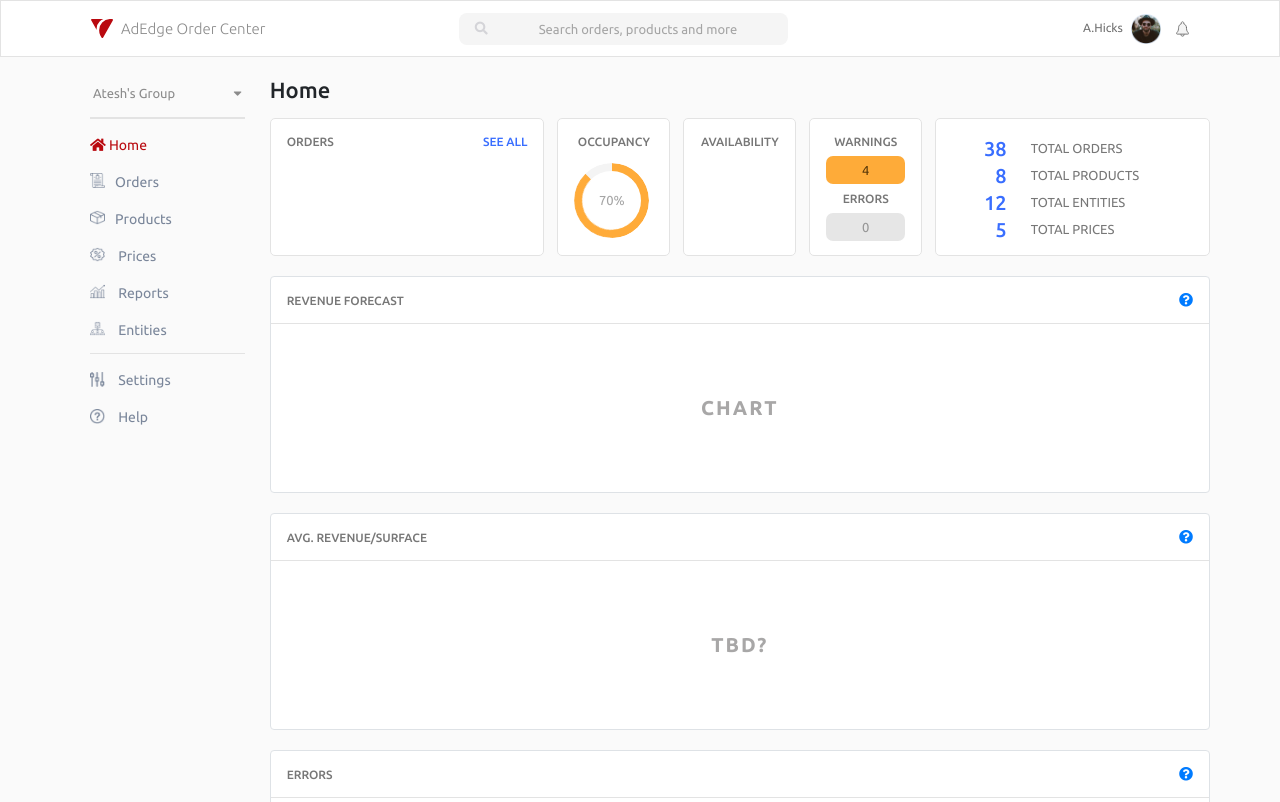
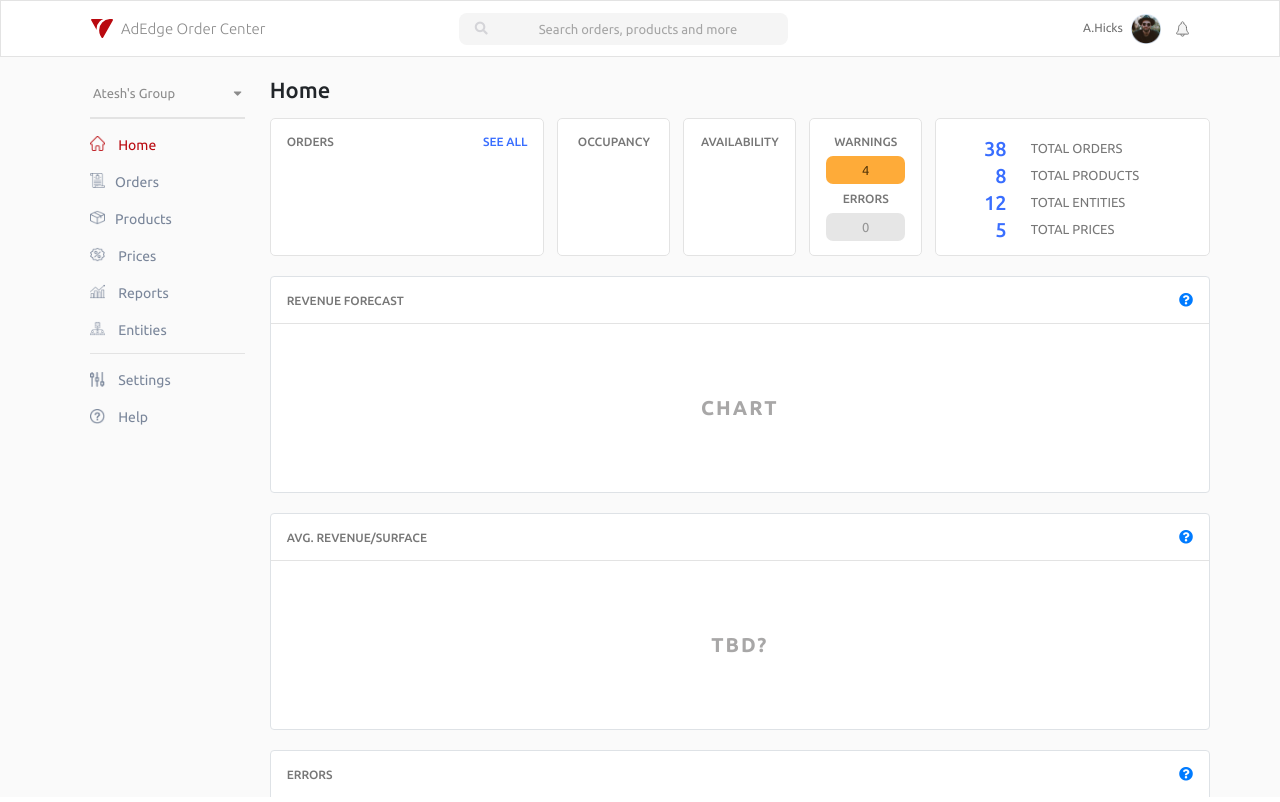
Before and after one commit to bhanuwhite/react-order-dashboard, a React (Create React App) app: page /home in a window 1280 px wide. Built offline with nearby package versions, Linux system fonts and the light colour scheme.

Commit message:
Fixed transition issue of navbar

```diff
--- a/src/assets/scss/mixins.scss
+++ b/src/assets/scss/mixins.scss
@@ -1,3 +1,4 @@
+@import "variable.scss";
 @mixin page_heading {
     font-family: "Ubuntu-Medium";
     font-size: 22px;
@@ -7,7 +8,7 @@
 @mixin section_heading {
     font-size: 12px;
     text-transform: uppercase;
-    color: #777777;
+    color: $primary-gray-color;
     line-height: 13px;
     font-family: "Ubuntu-Medium";
 }
--- a/src/assets/scss/style.scss
+++ b/src/assets/scss/style.scss
@@ -77,10 +77,6 @@ img {
         font-family: "Ubuntu-Bold" !important;
     }
 
- ::placeholder {
-    color: #c9c9c9;
-}
-
     //Global Styles
     .main-wrapper {
         height: 100vh;
@@ -88,22 +84,6 @@ img {
 
     .main-wrapper .mobile-filter {
         display: none;
-}
-
-//footer styles
-.footer-wrapper {
-    background-color: $bg-light-gray;
-    padding: 20px 35px 20px 50px;
-    border-top: 1px solid $ligh-gray-color;
-    .privacy-block {
-        display: flex;
-        justify-content: space-between;
-    }
-    p {
-        margin-bottom: 0px;
-        font-size: 12px;
-        color: #ADADAD;
-    }
     }
 
     //header styles
@@ -166,6 +146,40 @@ header {
         }
     }
 
+    //footer styles
+    .footer-wrapper {
+        background-color: $bg-light-gray;
+        padding: 20px 35px 20px 50px;
+        border-top: 1px solid $ligh-gray-color;
+        .privacy-block {
+            display: flex;
+            justify-content: space-between;
+        }
+        p {
+            margin-bottom: 0px;
+            font-size: 12px;
+            color: $ligh-gray-color;
+        }
+    }
+
+    .widget-links {
+        li {
+            list-style-type: none;
+            float: left;
+            a {
+                color: $dark-gray-color;
+                font-size: 12px;
+                margin-right: 15px;
+                font-family: "Ubuntu-Bold";
+            }
+        }
+    }
+
+    .copy-right {
+        margin-top: 10px;
+        font-family: "Ubuntu-Bold";
+    }
+
     // Side Menu Styles
     .sidemenu {
         width: 13%;
@@ -222,7 +236,7 @@ header {
     .content-wrapper {
         padding: 20px 70px 20px 25px;
         width: 87%;
-    height: calc(100vh - 55px);
+        height: calc(100vh - 60px);
         overflow-y: auto;
         .footer-wrapper {
             padding: 20px 0px 20px 0px;
@@ -330,24 +344,6 @@ button.warning:hover {
         margin-left: 8px;
     }
 
-.widget-links {
-    li {
-        list-style-type: none;
-        float: left;
-        a {
-            color: #7E7E7E;
-            font-size: 12px;
-            margin-right: 15px;
-            font-family: "Ubuntu-Bold";
-        }
-    }
-}
-
-.copy-right {
-    margin-top: 10px;
-    font-family: "Ubuntu-Bold";
-}
-
     .atesh-group {
         .bg-white {
             background-color: #fafafa !important;
@@ -378,29 +374,50 @@ button.warning:hover {
         display: flex;
         align-items: center;
         padding: 35px;
+    }
+
     .login-block {
         width: 95%;
         img {
             margin-bottom: 25px;
         }
+    }
+
     .welcome-heading {
         font-size: 30px;
         margin-bottom: 10px;
         line-height: 16px;
         font-family: "Ubuntu-Bold";
-            color: #000;
+        color: $black-color;
     }
+
     .welcome-text {
         font-size: 18px;
         line-height: 25px;
         margin-bottom: 30px;
         font-family: "Ubuntu-Regular";
-            color: #000;
+        color: $black-color;
     }
+
+    .login-button {
+        width: 100%;
+        display: block;
+        background-color: $bg-blue !important;
+    }
+
+    .forgot-password {
+        color: $blue-color;
+        display: inline-block;
+        font-family: "Ubuntu-Bold";
+        font-size: 15px;
+        margin-top: 14px;
+        line-height: 19px;
+    }
+
     .full-input {
         display: block;
         padding: 10px 8px;
-            border: 1px solid #E0E0E0;
+        border: 1px solid $primary-border-color;
         margin-bottom: 10px;
         border-radius: 5px;
         height: 59px;
@@ -415,24 +432,13 @@ button.warning:hover {
         label {
             display: block;
             font-size: 14px;
-                color: #777777;
-                /* font-weight: 600; */
+            color: $primary-gray-color;
+            font-family: "Ubuntu-Regular";
             margin-bottom: 4px;
             line-height: 19px;
         }
-        }
-        .login-button {
-            width: 100%;
-            display: block;
-        }
-        .forgot-password {
-            color: $blue-color;
-            display: inline-block;
-            font-family: "Ubuntu-Bold";
-            font-size: 15px;
-            margin-top: 14px;
-            line-height: 19px;
-        }
+        #primary-input::placeholder {
+            color: #C9C9C9;
         }
     }
 
@@ -518,78 +524,6 @@ button.warning:hover {
                     display: inline-block;
                     margin: 8px 0px;
                 }
-            .progress {
-                width: 75px;
-                height: 75px;
-                font-size: 13px;
-                color: #A5A5A5;
-                border-radius: 50%;
-                overflow: hidden;
-                position: relative;
-                background: transparent;
-                text-align: center;
-                line-height: 75px;
-                margin-top: 15px;
-                display: block;
-                .overlay {
-                    width: 50%;
-                    height: 100%;
-                    position: absolute;
-                    top: 0;
-                    left: 0;
-                    z-index: 1;
-                    border: 8px solid #F4F4F4;
-                    border-radius: 100px 0px 0px 100px;
-                    border-right: 0;
-                    background-color: transparent;
-                }
-                .left,
-                .right {
-                    width: 50%;
-                    height: 100%;
-                    position: absolute;
-                    top: 0;
-                    left: 0;
-                    border: 8px solid #FFAB39;
-                    border-radius: 100px 0px 0px 100px;
-                    border-right: 0;
-                    transform-origin: right;
-                }
-                .left {
-                    animation: load1 1s linear forwards;
-                }
-                .right {
-                    animation: load3 .8s linear forwards 1s;
-                }
-                @keyframes load1 {
-                    0% {
-                        transform: rotate(0deg);
-                    }
-                    100% {
-                        transform: rotate(180deg);
-                    }
-                }
-                @keyframes load2 {
-                    0% {
-                        z-index: 100;
-                        transform: rotate(180deg);
-                    }
-                    100% {
-                        z-index: 100;
-                        transform: rotate(270deg);
-                    }
-                }
-                @keyframes load3 {
-                    0% {
-                        z-index: 100;
-                        transform: rotate(180deg);
-                    }
-                    100% {
-                        z-index: 100;
-                        transform: rotate(315deg);
-                    }
-                }
-            }
             }
         }
     }
@@ -669,7 +603,7 @@ button.warning:hover {
             color: #848484;
         }
         .header-cell:first-child {
-        color: #000;
+            color: $black-color;
         }
         .item-cell {
             font-family: "Ubuntu-Medium";
@@ -730,7 +664,7 @@ button.warning:hover {
             }
             .order-data {
                 font-size: 14px;
-            color: #000;
+                color: $black-color;
                 margin-top: 6px;
                 span {
                     color: #396EFF;
@@ -745,11 +679,11 @@ button.warning:hover {
 
     .order-view-table {
         .item-cell:nth-child(4) {
-        color: #000;
+            color: $black-color;
         }
         .item-cell:nth-child(5),
         .item-cell:nth-child(6) {
-        color: #000;
+            color: $black-color;
         }
     }
 
@@ -851,7 +785,7 @@ button.warning:hover {
                 border-top: 0px;
             }
             .sort {
-            color: #000;
+                color: $black-color;
             }
             tbody td {
                 padding: 12px;
@@ -885,7 +819,7 @@ button.warning:hover {
 
     .listprice-value {
         font-size: 14px;
-    color: #000;
+        color: $black-color;
         font-family: "Ubuntu-Medium";
         line-height: 16px;
         span {
@@ -973,6 +907,7 @@ button.warning:hover {
 
     // Media Quires
     @media screen and (max-width: 767px) {
+        //Global Styles
         .mb-none {
             display: none !important;
         }
@@ -1015,20 +950,30 @@ button.warning:hover {
                     top: 0;
                     left: -300px;
                     width: 300px;
-                transition: all 300ms ease 0s;
+                    transition: all linear 0.5s;
+                    height: 100vh;
+                    background-color: #fff;
+                    padding: 23px;
+                    z-index: 10000;
                 }
                 .sidebar-mobile {
                     position: absolute;
                     top: 0;
                     left: 0px;
                     width: 300px;
-                transition: all 300ms ease 0s;
+                    transition: all linear 0.5s;
                     box-shadow: 6px 3px 6px #00000029;
                     background: #fff;
                     height: 100vh;
                     z-index: 10000;
                     padding: 23px;
                     overflow-y: scroll;
+                }
+                .header-logo {
+                    width: 50%;
+                    justify-content: center;
+                }
+            }
             .modile-header-block {
                 display: flex;
                 justify-content: space-between;
@@ -1090,12 +1035,6 @@ button.warning:hover {
                 margin-bottom: 0px;
                 font-size: 12px;
                 color: #ADADAD;
-                }
-            }
-            .header-logo {
-                width: 50%;
-                justify-content: center;
-            }
             }
         }
         .logo {
@@ -1192,6 +1131,16 @@ button.warning:hover {
                 width: 20%;
             }
         }
+        .order-table {
+            .grid {
+                display: grid;
+                grid-template-columns: repeat(6, calc(50% - 40px));
+                grid-template-rows: minmax(38px, 1fr);
+            }
+        }
+        .occupancy-card {
+            padding: 10px !important;
+        }
     }
 
     //Dialoge Styles
@@ -1214,7 +1163,7 @@ button.warning:hover {
     }
 
     .product-popup-table .item-cell {
-    color: #000;
+        color: $black-color;
     }
 
     .custom-section {
--- a/src/components/Home.jsx
+++ b/src/components/Home.jsx
@@ -1,5 +1,4 @@
 import React from "react";
-import searchIcon from "../assets/imgs/search-icon.svg";
 import Footer from "./UI-Components/Footer";
 import Header from "./UI-Components/Header";
 import Sidebar from "./UI-Components/Sidebar";
@@ -12,25 +11,23 @@ import {
 const Home = () => {
   return (
       <>
-        {/* header */}
         <Header/>
-        {/* Search filter for mobile */}
+        {/*Global Search mobile */}
         <TextBox
-                prependIcon="fas fa-search"
-                className="global-search mobile-filter"
-                placeholder="Search orders, products and more"
-                defaultValue=""
-              />
-        {/* Home Main Conetnt */}
+          prependIcon="fas fa-search"
+          className="global-search mobile-filter"
+          placeholder="Search orders, products and more"
+          defaultValue=""
+        />
        <div class="main-layout">
          <div class="main-conetnt">
            {/* Side Bar */}
            <div className="sidemenu">
             <Sidebar/>
             </div>
+            {/* Home Content */}
             <div class="content-wrapper">
               <h2 class="heading">Home</h2>
-               {/* Stats */}
               <div class="stats-block">
                 {/* Orders */}
                 <div class="order-card">
@@ -44,12 +41,6 @@ const Home = () => {
                     {/* Occupancy */}
                   <div class="occupancy-card">
                     <p className="orders-text">Occupancy</p>
-                    <div class="progress cstm-border">
-                        <span class="title timer" data-from="0" data-to="70" data-speed="1800">70%</span>
-                        <div class="overlay"></div>
-                        <div class="left cstm-border"></div>
-                        <div class="right cstm-border"></div>
-                    </div>
                   </div>
                     {/* Availability */}
                   <div class="occupancy-card">
--- a/src/components/LoginForm.jsx
+++ b/src/components/LoginForm.jsx
@@ -22,11 +22,11 @@ const LoginForm = () => {
               <form action="" method="">
                 <div className="full-input">
                   <label>e-mail address</label>
-                  <input type="email" name="email" placeholder="required" required />
+                  <input id="primary-input" type="email" name="email" placeholder="required" required />
                 </div>
                 <div className="full-input">
                   <label>password</label>
-                  <input type="password" name="password" placeholder="required" required />
+                  <input id="primary-input" type="password" name="password" placeholder="required" required />
                 </div>
                 <Button className="login-button">Login</Button>
               </form>
--- a/src/components/UI-Components/Header.jsx
+++ b/src/components/UI-Components/Header.jsx
@@ -39,8 +39,7 @@ const Header = () => {
                 <Sidebar/>
                 {/* Sidebar footer */}
               <div class="mobile-footer">
-                <div>
-                <ul class="widget-links">
+              <ul class="widget-links">
                   <li>
                     <a href="">Terms of Use</a>
                   </li>
@@ -57,7 +56,6 @@ const Header = () => {
                     <a href="">4G Faileovers Terms</a>
                   </li>
                 </ul>
-                  </div>
                 <p class="copy-right"> @2 020 Veea Inc. All Rigts Reserved.</p>
                 <p>
                   VeeHub is a trademark of Veea Inc. All other trademarks and tradenames are the property of their respective
--- a/src/components/UI-Components/Sidebar.jsx
+++ b/src/components/UI-Components/Sidebar.jsx
@@ -34,7 +34,8 @@ const Sidebar = () => {
             {/* Side menu links */}
             <ul class="navbar-nav">
                 <li class="navlink active">
-                    <a href="#"><i class="fas fa-home"></i> Home</a>
+                    <a href="#"><img src={homeIcon} alt="Home" class="nav-icons"/>
+                    <img src={homeIconActive} alt="Home" class="nav-icons-active"/> Home</a>
                 </li>
                 <li class="navlink">
                     <a href="#"><img src={Orders} alt="Orders" class="nav-icons"/>
```
Also changed, not shown: src/assets/scss/variable.scss (+10 -9 lines). Lines whose indentation alone changed are shown as unchanged.
